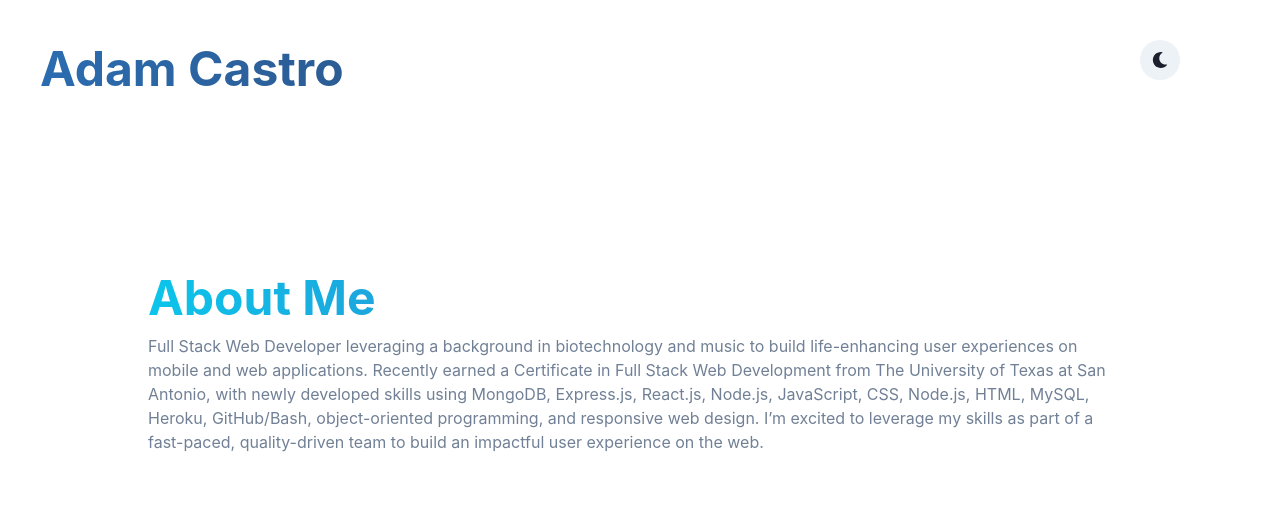
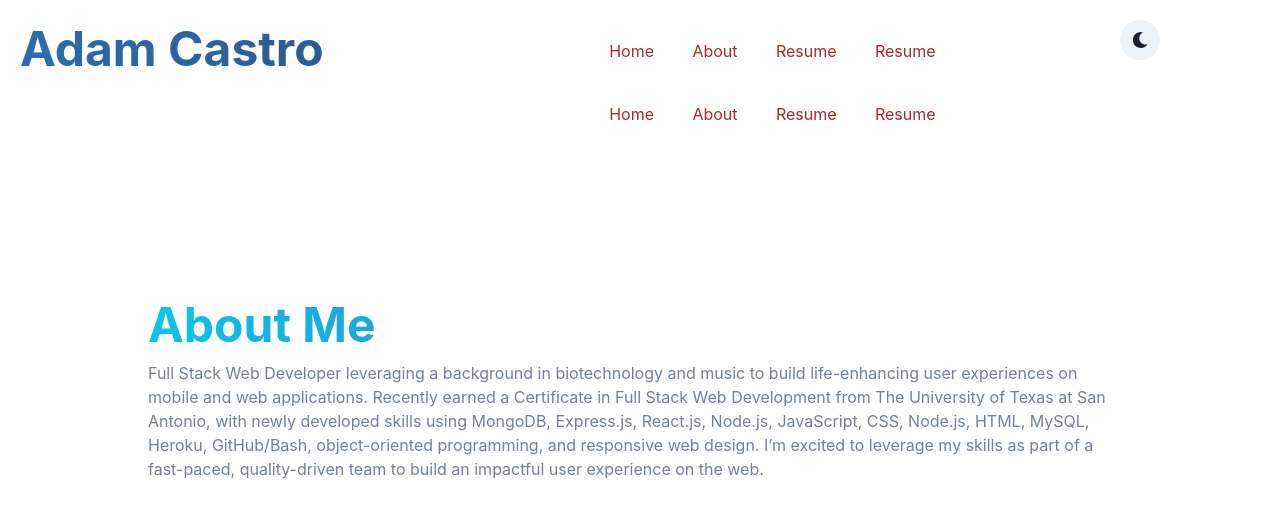
Before and after one commit to avc0021/Portfolio-3.0, a React (Create React App) app: page / in a window 1280 px wide. Shown: the top 518 px of the page. Built offline with nearby package versions, Linux system fonts and the light colour scheme.

Commit message:
nav bar inline issue resolved

```diff
--- a/src/components/Nav/MobileNavigation.js
+++ b/src/components/Nav/MobileNavigation.js
@@ -5,7 +5,7 @@ import './Nav.css';
 
 const MobileNavigation = () => {
     return(
-        <nav className={ClassNames.MobileNavigation}>
+        <nav className="mobile">
         <NavLinks/>
         </nav>
     )
--- a/src/components/Nav/NavLinks.js
+++ b/src/components/Nav/NavLinks.js
@@ -1,4 +1,4 @@
-import { ClassNames } from "@emotion/react";
+import { ClassName } from "./Nav.css";
 import "./Nav.css";
 import {
   Box,
@@ -21,34 +21,25 @@ import {
 const NavLinks = () => {
   return (
     <Flex>
-      <Menu>
-        <MenuList>
       <div className="navlinks">
         <ul>
-              <MenuItem>
           <li>
             <a href="/"> Home</a>
           </li>
-              </MenuItem>
-              <MenuItem>
+
           <li>
             <a href="/#about"> About</a>
           </li>
-              </MenuItem>
-              <MenuItem>
+
           <li>
             <a href="/#resume"> Resume</a>
           </li>
-              </MenuItem>
-              <MenuItem>
+
           <li>
             <a href="/#resume"> Resume</a>
           </li>
-              </MenuItem>
         </ul>
       </div>
-        </MenuList>
-      </Menu>
     </Flex>
   );
 };
--- a/src/components/Nav/Navigation.js
+++ b/src/components/Nav/Navigation.js
@@ -1,10 +1,10 @@
-import { ClassNames } from '@emotion/react';
+//import { ClassNames } from '@emotion/react';
 import NavLinks from './NavLinks';
 
 
 const Navigation = () => {
     return(
-        <nav className={ClassNames.Navigation}>
+        <nav className="">
         <NavLinks/>
         </nav>
     )
--- a/src/components/Nav/nav.js
+++ b/src/components/Nav/nav.js
@@ -4,9 +4,10 @@ import React from "react";
 import { FaSun, FaMoon } from "react-icons/fa";
 import { IconButton } from "@chakra-ui/button";
 import { useColorMode } from "@chakra-ui/color-mode";
-import { Flex, HStack, Heading, Box, Spacer } from "@chakra-ui/layout";
+import { Flex, Stack, Heading, Box, Spacer } from "@chakra-ui/layout";
 import MobileNavigation from "./MobileNavigation";
 import Navigation from "./Navigation";
+//import './Nav.css';
 import './Nav.css';
 
 
@@ -15,7 +16,7 @@ function Nav() {
   const isDark = colorMode === "dark";
 
   return (
-    <HStack p={5}>
+    <Stack>
       <Flex w="100%">
         <Box w="500px">
           <Heading
@@ -37,10 +38,14 @@ function Nav() {
           ></IconButton>
         </Box>
         <Spacer />
+        <Box>
+        <div className="navlinks">
         <MobileNavigation />
             <Navigation />
+            </div>
+            </Box>
       </Flex>
-    </HStack>
+    </Stack>
 
   );
 }
```
Lines whose indentation alone changed are shown as unchanged.
